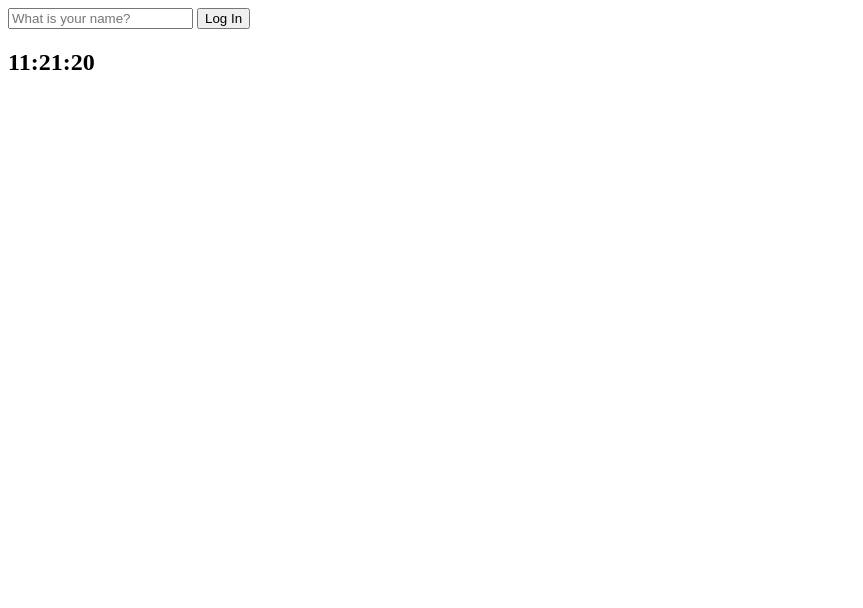
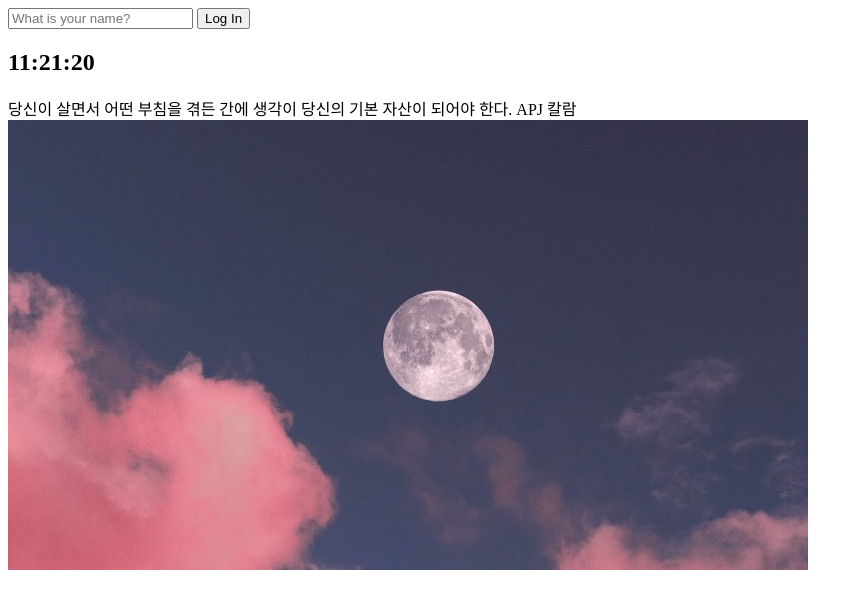
Before and after one commit to moonssa/momentum, a plain HTML site: page index.html in a window 1280 px wide. Shown: the whole page, without its empty margins (0-863 px from the left). Drawn offline with Linux system fonts and the light colour scheme.

Commit message:
background
insert background image to html with js

```diff
--- a/index.html
+++ b/index.html
@@ -17,7 +17,13 @@
     </form>
     <h2 id="clock">00:00</h2>
     <h1 id="greeting" class="hidden"></h1>
+    <div id="quote">
+        <span></span>
+        <span></span>
+    </div>
     <script src="js/greetings.js"></script>
     <script src="js/clock.js"></script>
+    <script src="js/quotes.js"></script>
+    <script src="js/background.js"></script>
 </body>
 </html>
--- /dev/null
+++ b/js/background.js
@@ -0,0 +1,10 @@
+const images = ["1.jpg", "2.jpg", "3.jpg"];
+
+chosenImage = images[Math.floor(Math.random()*images.length)];
+
+const bgImage = document.createElement("img");
+bgImage.src = `img/${chosenImage}`
+
+console.log(bgImage);
+
+document.body.appendChild(bgImage);
--- a/js/clock.js
+++ b/js/clock.js
@@ -2,7 +2,11 @@ const clock = document.querySelector("h2#clock");
 
 function getClock() {
     const date = new Date();
-    clock.innerText = `${date.getHours()}:${date.getMinutes()}:${date.getSeconds()}`
+    const hours = String(date.getHours()).padStart(2,"0");
+    const minutes = String(date.getMinutes()).padStart(2,"0");
+    const seconds = String(date.getSeconds()).padStart(2,"0");
+    console.log(typeof hours);
+    clock.innerText = `${hours}:${minutes}:${seconds}`
 }
 
 getClock();
--- /dev/null
+++ b/js/quotes.js
@@ -0,0 +1,39 @@
+const quotes = [
+    {
+        quote: "창조적인 삶을 살려면 내가 틀릴지도 모른다는 공포를 버려야 한다.",
+        author: "미상",
+    },
+    {
+        quote:"일반적인 것을 잃을 위험을 감수하지 않으면 평범한 것에 만족해야 한다.",
+        author:"짐 론",
+    },
+    {
+        quote: "열정을 잃지 않고 실패에서 실패로 걸어가는 것이 성공이다.",
+        author: "윈스턴 처칠",
+    },
+    {
+        quote: "인생이란 자신을 찾는 것이 아니라 자신을 만드는 것이다. ",
+        author: "Walt Disney",
+    },
+    {
+        quote: "나는 내가 더 노력할수록 운이 더 좋아진다는 걸 발견했다.",
+        author: "토마스 제퍼슨"
+    },
+    {
+
+        quote: "사람들은 동기 부여는 오래가지 않는다고 말한다. 목욕도 마찬가지다. 그래서 매일 하라고하는 것이다. ",
+        author: "지그 지글러",
+    },
+    {
+        quote: "당신이 살면서 어떤 부침을 겪든 간에 생각이 당신의 기본 자산이 되어야 한다.",
+        author: "APJ 칼람",
+    },
+];
+
+const quote = document.querySelector("#quote span:first-child");
+const author = document.querySelector("#quote span:last-child");
+
+const todaysQuote = quotes[Math.floor(Math.random() *quotes.length)];
+
+quote.innerText = todaysQuote.quote;
+author.innerText = todaysQuote.author;
```
Also changed, not shown: img/1.jpg (added), img/2.jpg (added), img/3.jpg (added).
